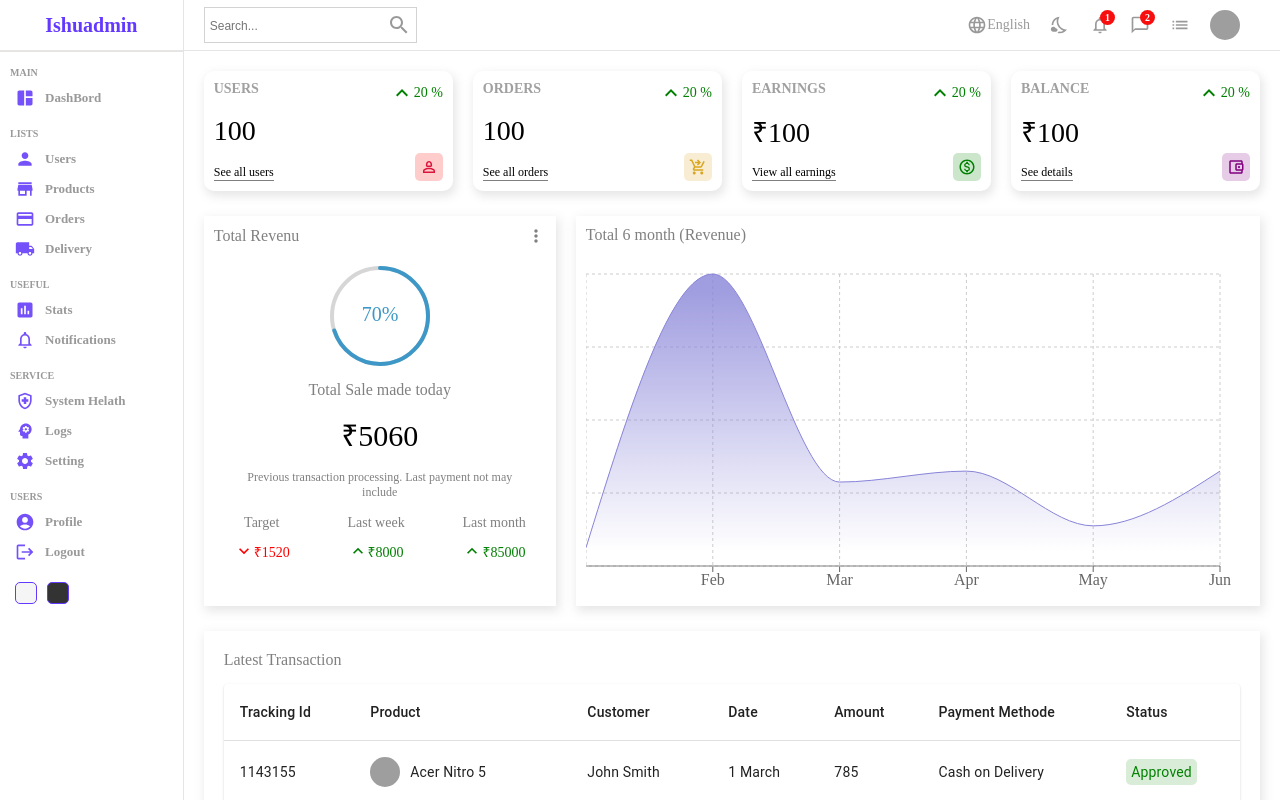
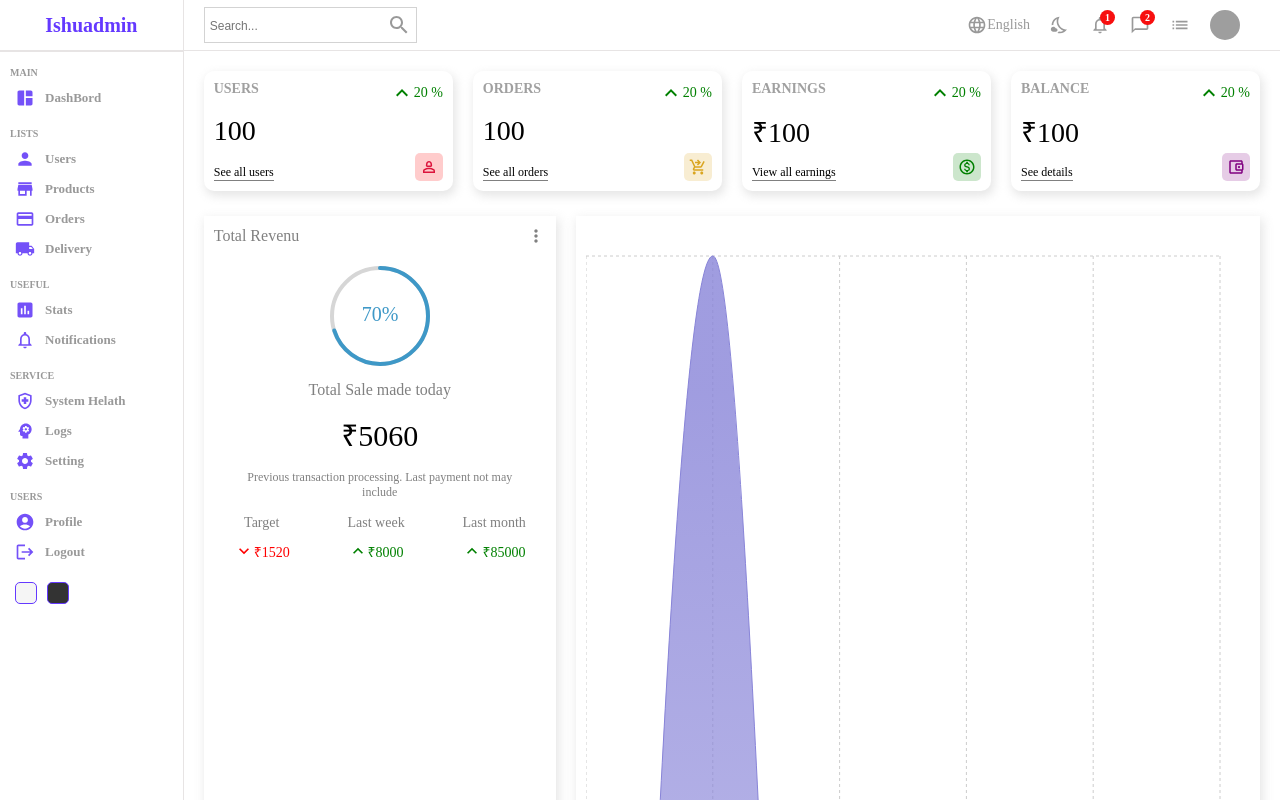
Before and after one commit to ishukhan/admin-pannel, a React (Vite) app: page / in a window 1280 px wide. Shown: the top 800 px of the page. Built offline with nearby package versions, Linux system fonts and the light colour scheme; grey boxes are pictures that could not be loaded.

Commit message:
Chart Component

```diff
--- a/src/components/chart/Chart.jsx
+++ b/src/components/chart/Chart.jsx
@@ -18,11 +18,11 @@ const data = [
   { name: "Jun", Total: "2600" },
 ];
 
-const Chart = () => {
+const Chart = ({ aspect, title }) => {
   return (
     <div className="chart">
-      <h1 className="title">Total 6 month (Revenue)</h1>
-      <ResponsiveContainer width="100%" aspect={2 / 1}>
+      <h1 className="title">{title}</h1>
+      <ResponsiveContainer width="100%" aspect={aspect}>
         <AreaChart
           width={730}
           height={250}
```
